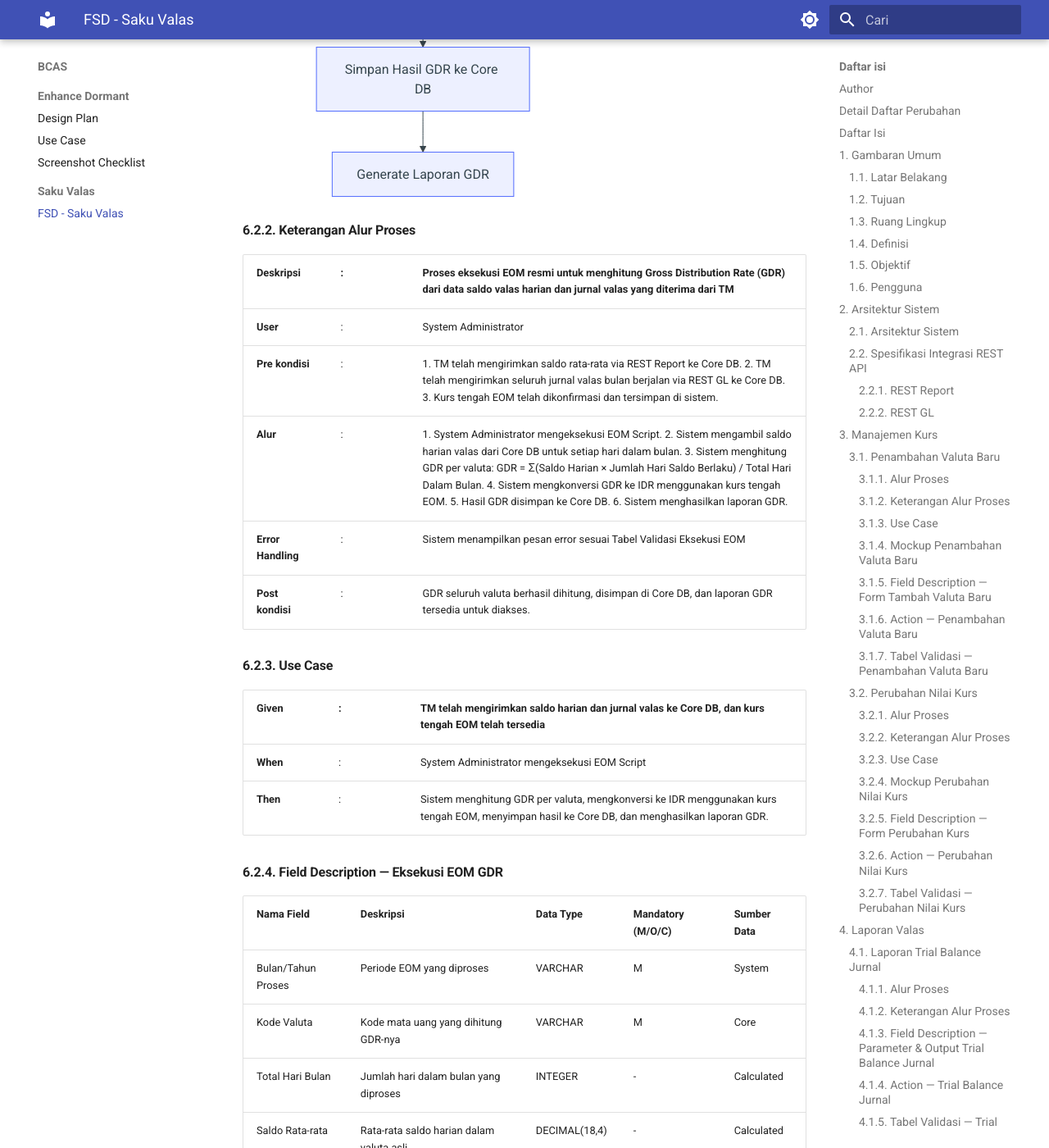
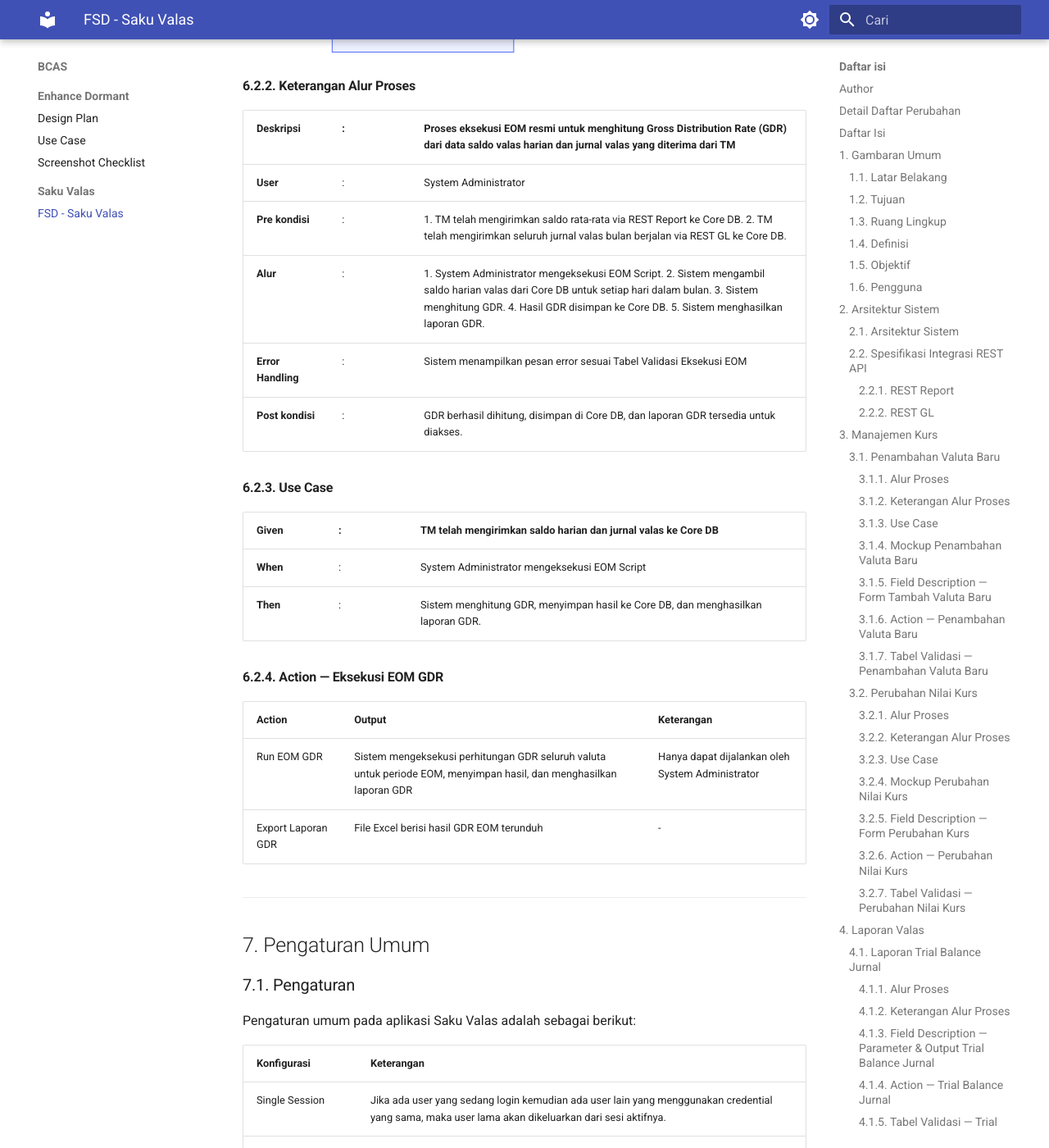
Before and after one commit to wisnu/ibank-docs, an MkDocs documentation site: the page built from docs/bcas/saku_valas/fsd_sakuvalas.md, in a window 1280 px wide and 1400 px high, scrolled down 30222 px. Shown: the whole window at 82% size. Built offline with MkDocs 1.6.1 and Material for MkDocs 9.7.7, drawn with Linux system fonts in a browser that asks for light colours; some of the changed text lies outside the part shown.

Commit message:
docs: simplify GDR calculation process and update related descriptions in FSD Saku Valas

````diff
--- a/docs/bcas/saku_valas/fsd_sakuvalas.md
+++ b/docs/bcas/saku_valas/fsd_sakuvalas.md
@@ -674,10 +674,9 @@ flowchart TD
     TM2(["TM (Sistem External)"]) -->|"Jurnal Valas via REST GL"| DB
     DB --> A["[System Admin] Eksekusi EOM Script"]
     A --> B["Ambil Saldo Harian Valas\n(seluruh hari dalam bulan)"]
-    B --> C["Hitung GDR per Valuta\nGDR = Σ(Saldo Harian × Jumlah Hari) / Total Hari"]
-    C --> D["Konversi GDR ke IDR (kurs tengah EOM)"]
-    D --> E["Simpan Hasil GDR ke Core DB"]
-    E --> F["Generate Laporan GDR"]
+    B --> C["Hitung GDR"]
+    C --> D["Simpan Hasil GDR ke Core DB"]
+    D --> E["Generate Laporan GDR"]
 ```
 
 #### 6.2.2. Keterangan Alur Proses
@@ -685,47 +684,25 @@ flowchart TD
 | **Deskripsi** | : | Proses eksekusi EOM resmi untuk menghitung Gross Distribution Rate (GDR) dari data saldo valas harian dan jurnal valas yang diterima dari TM |
 |---|---|---|
 | **User** | : | System Administrator |
-| **Pre kondisi** | : | 1. TM telah mengirimkan saldo rata-rata via REST Report ke Core DB. 2. TM telah mengirimkan seluruh jurnal valas bulan berjalan via REST GL ke Core DB. 3. Kurs tengah EOM telah dikonfirmasi dan tersimpan di sistem. |
-| **Alur** | : | 1. System Administrator mengeksekusi EOM Script. 2. Sistem mengambil saldo harian valas dari Core DB untuk setiap hari dalam bulan. 3. Sistem menghitung GDR per valuta: GDR = Σ(Saldo Harian × Jumlah Hari Saldo Berlaku) / Total Hari Dalam Bulan. 4. Sistem mengkonversi GDR ke IDR menggunakan kurs tengah EOM. 5. Hasil GDR disimpan ke Core DB. 6. Sistem menghasilkan laporan GDR. |
+| **Pre kondisi** | : | 1. TM telah mengirimkan saldo rata-rata via REST Report ke Core DB. 2. TM telah mengirimkan seluruh jurnal valas bulan berjalan via REST GL ke Core DB. |
+| **Alur** | : | 1. System Administrator mengeksekusi EOM Script. 2. Sistem mengambil saldo harian valas dari Core DB untuk setiap hari dalam bulan. 3. Sistem menghitung GDR. 4. Hasil GDR disimpan ke Core DB. 5. Sistem menghasilkan laporan GDR. |
 | **Error Handling** | : | Sistem menampilkan pesan error sesuai Tabel Validasi Eksekusi EOM |
-| **Post kondisi** | : | GDR seluruh valuta berhasil dihitung, disimpan di Core DB, dan laporan GDR tersedia untuk diakses. |
+| **Post kondisi** | : | GDR berhasil dihitung, disimpan di Core DB, dan laporan GDR tersedia untuk diakses. |
 
 #### 6.2.3. Use Case
 
-| **Given** | : | TM telah mengirimkan saldo harian dan jurnal valas ke Core DB, dan kurs tengah EOM telah tersedia |
+| **Given** | : | TM telah mengirimkan saldo harian dan jurnal valas ke Core DB |
 |---|---|---|
 | **When** | : | System Administrator mengeksekusi EOM Script |
-| **Then** | : | Sistem menghitung GDR per valuta, mengkonversi ke IDR menggunakan kurs tengah EOM, menyimpan hasil ke Core DB, dan menghasilkan laporan GDR. |
+| **Then** | : | Sistem menghitung GDR, menyimpan hasil ke Core DB, dan menghasilkan laporan GDR. |
 
-#### 6.2.4. Field Description — Eksekusi EOM GDR
-
-| **Nama Field** | **Deskripsi** | **Data Type** | **Mandatory (M/O/C)** | **Sumber Data** |
-|---|---|---|---|---|
-| Bulan/Tahun Proses | Periode EOM yang diproses | VARCHAR | M | System |
-| Kode Valuta | Kode mata uang yang dihitung GDR-nya | VARCHAR | M | Core |
-| Total Hari Bulan | Jumlah hari dalam bulan yang diproses | INTEGER | - | Calculated |
-| Saldo Rata-rata | Rata-rata saldo harian dalam valuta asli | DECIMAL(18,4) | - | Calculated |
-| GDR Valuta | Gross Distribution Rate dalam valuta asli | DECIMAL(18,4) | - | Calculated |
-| Kurs Tengah EOM | Kurs tengah yang digunakan untuk konversi ke IDR | DECIMAL(18,4) | - | Core |
-| GDR IDR | Nilai GDR setelah dikonversi ke IDR | DECIMAL(18,4) | - | Calculated |
-
-#### 6.2.5. Action — Eksekusi EOM GDR
+#### 6.2.4. Action — Eksekusi EOM GDR
 
 | **Action** | **Output** | **Keterangan** |
 |---|---|---|
 | Run EOM GDR | Sistem mengeksekusi perhitungan GDR seluruh valuta untuk periode EOM, menyimpan hasil, dan menghasilkan laporan GDR | Hanya dapat dijalankan oleh System Administrator |
 | Export Laporan GDR | File Excel berisi hasil GDR EOM terunduh | - |
 
-#### 6.2.6. Tabel Validasi — Eksekusi EOM GDR
-
-| **Case** | **Result** |
-|---|---|
-| Data saldo rata-rata dari TM (REST Report) belum tersedia di Core DB | "Data saldo rata-rata valas untuk periode [bulan/tahun] belum tersedia. Pastikan TM telah mengirimkan data melalui REST Report." |
-| Data jurnal valas dari TM (REST GL) belum lengkap | "Jurnal valas dari TM untuk periode [bulan/tahun] belum lengkap. Harap konfirmasi dengan TM." |
-| Terdapat hari dalam bulan yang tidak memiliki data saldo | "Terdapat [N] hari tanpa data saldo pada bulan [bulan/tahun]. Proses GDR tidak dapat dilanjutkan." |
-| Kurs tengah EOM belum tersedia | "Kurs tengah EOM untuk periode [bulan/tahun] belum dikonfirmasi. Harap input kurs tengah EOM sebelum eksekusi." |
-| Proses EOM GDR sudah pernah dieksekusi pada periode yang sama | "GDR periode [bulan/tahun] sudah diproses dan tidak dapat dijalankan ulang. Hubungi administrator untuk pembatalan." |
-| Script EOM timeout atau error database | "Proses EOM GDR gagal karena kesalahan sistem. Kode Error: [kode]. Hubungi administrator." |
 
 ---
 
@@ -740,10 +717,8 @@ Pengaturan umum pada aplikasi Saku Valas adalah sebagai berikut:
 | Single Session | Jika ada user yang sedang login kemudian ada user lain yang menggunakan credential yang sama, maka user lama akan dikeluarkan dari sesi aktifnya. |
 | Idle Timeout | Sistem akan logout secara otomatis apabila tidak ada interaksi atau proses selama 10 menit. |
 | Audit Trail | Seluruh aktivitas pengguna pada fitur Saku Valas (input kurs, approval, generate laporan, eksekusi EOM) tercatat di log audit trail beserta timestamp dan ID user. |
-| Scheduled Job LBV | Proses LBV dijalankan secara otomatis setiap hari kerja pada pukul 18.00 WIB setelah proses EOD selesai. Jadwal dapat dikonfigurasi oleh System Administrator. |
 | Scheduled Job EOM | Proses EOM GDR dijalankan secara otomatis pada hari kerja pertama setelah akhir bulan pukul 08.00 WIB. Dapat dipicu manual jika diperlukan. |
 | Approval Workflow | Setiap perubahan data kurs (penambahan valuta dan update kurs) wajib melalui proses approval dua tingkat (maker-checker) sebelum data efektif di sistem. |
-| Notifikasi | Sistem mengirimkan notifikasi (in-app dan/atau email) kepada Supervisor ketika terdapat data yang menunggu approval, dan kepada Finance Staff ketika proses LBV/EOM selesai dijalankan. |
 | Retensi Data Histori Kurs | Histori perubahan kurs disimpan dalam sistem selama minimal 5 tahun sesuai ketentuan regulasi OJK. |
 
 ---
````
